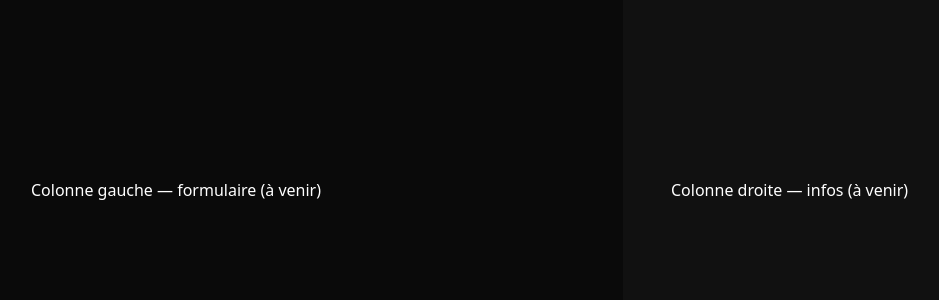
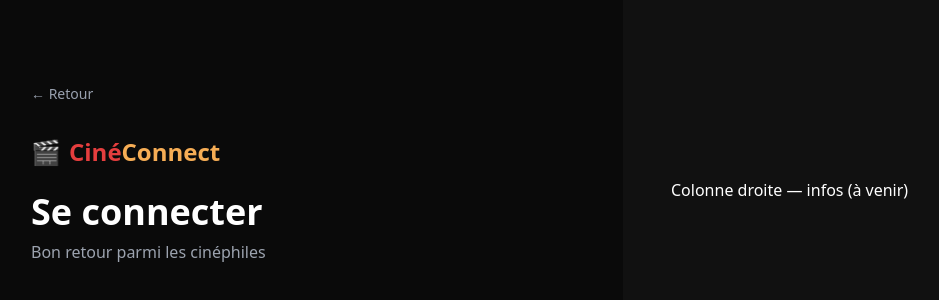
Before and after one commit to loaiattar/cine-connect, a React app in the folder apps/frontend/: page /login1 in a window 1280 px wide. Shown: the part 210-510 px from the top of the page, without its empty margins (17-956 px from the left). Built offline with nearby package versions, Linux system fonts and the light colour scheme; the HTML template or start-up script is replaced by a standard one.

Commit message:
feat: header colonne gauche login1

```diff
--- a/apps/frontend/src/routes/login1.tsx
+++ b/apps/frontend/src/routes/login1.tsx
@@ -9,7 +9,25 @@ function RouteComponent() {
     <div className="flex h-screen bg-[#0a0a0a]">
 
       <div className="flex flex-1 flex-col justify-center overflow-y-auto px-12 py-10">
-        <p className="text-white">Colonne gauche — formulaire (à venir)</p>
+
+        <a href="/" className="mb-8 w-fit text-sm text-gray-400 transition-colors hover:text-white">
+          ← Retour
+        </a>
+
+        <div className="mb-6 flex items-center gap-2 text-2xl font-bold">
+          <span>🎬</span>
+          <span>
+            <span className="text-[#e53e3e]">Ciné</span>
+            <span className="text-[#f6ad55]">Connect</span>
+          </span>
+        </div>
+
+        <h1 className="mb-2 text-4xl font-bold text-white">Se connecter</h1>
+
+        <p className="mb-8 text-[#9ca3af]">
+          Bon retour parmi les cinéphiles
+        </p>
+
       </div>
 
       <div className="flex flex-1 flex-col justify-center overflow-y-auto bg-[#111111] px-12 py-10">
```
